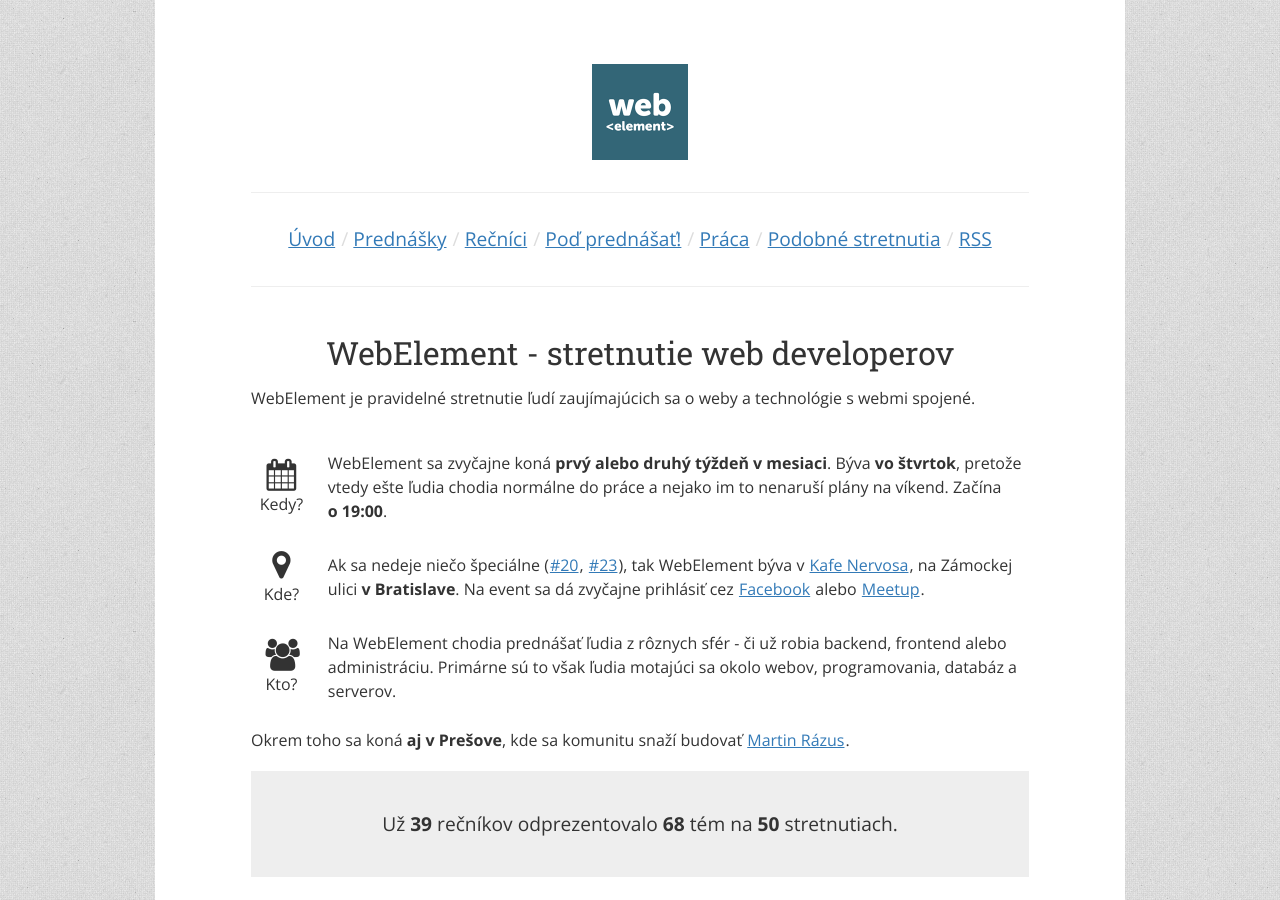
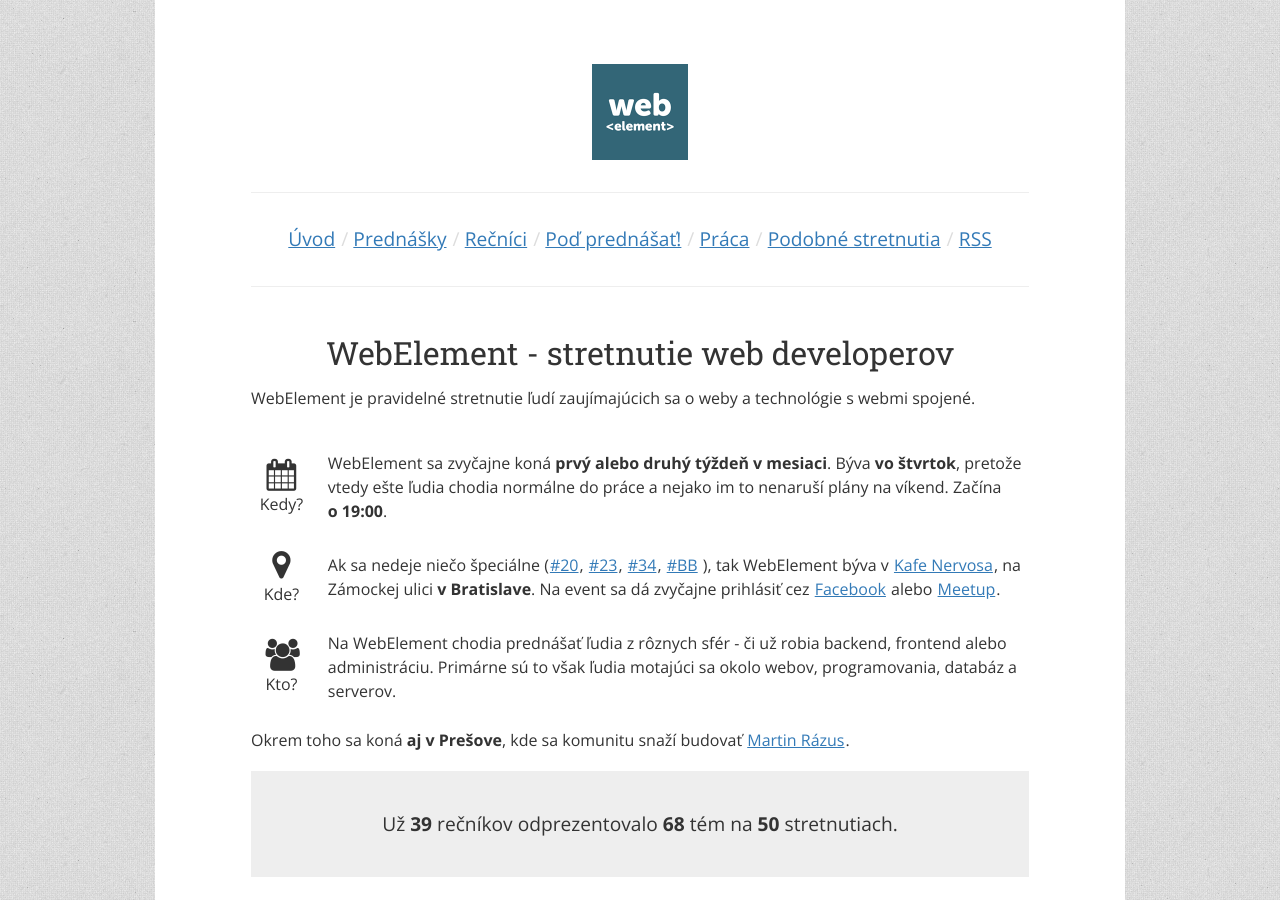
Before and after one commit to ujovlado/webelement-sk, a Jekyll site: the page built from index.md, in a window 1280 px wide and 900 px high. Built offline with Jekyll 4.4.1, drawn with Linux system fonts in a browser that asks for light colours.

```diff
--- a/index.md
+++ b/index.md
@@ -28,8 +28,12 @@ WebElement je pravidelné stretnutie ľudí zaujímajúcich sa o weby a technol
         <td>
             Ak sa nedeje niečo špeciálne
             (<a href="{% post_url 2013-06-06-webelement-20-sygic-andrej-had-ondrej-svitek-git %}" title="WebElement #20 @ Sygic">#20</a>,
-            <a href="{% post_url 2013-09-05-webelement-23-marek-lichtner-hackovanie-dani-a-odvodov-pre-web-developerov %}" title="WebElement #23 @ Progressbar">#23</a>), tak WebElement býva v
-            <a href="https://maps.google.com/maps?q=Zámocká 30, Bratislava" title="Kafe Nervosa, Zámocká 30, Bratislava">Kafe Nervosa</a>, na Zámockej ulici <strong>v Bratislave</strong>. Na event sa dá zvyčajne prihlásiť cez {{ site.links.facebook }} alebo {{ site.links.meetup }}.
+            <a href="{% post_url 2013-09-05-webelement-23-marek-lichtner-hackovanie-dani-a-odvodov-pre-web-developerov %}" title="WebElement #23 @ Progressbar">#23</a>,
+            <a href="{% post_url 2015-05-14-webelement-34 %}" title="WebElement #34 @ VisualDNA CEE">#34</a>,
+            <a href="{% post_url 2015-08-20-webelement-bb %}" title="WebElement Banská Bystrica">#BB</a>
+            ), tak WebElement býva v
+            <a href="https://maps.google.com/maps?q=Zámocká 30, Bratislava" title="Kafe Nervosa, Zámocká 30, Bratislava" target="_blank">Kafe Nervosa</a>, na Zámockej ulici <strong>v Bratislave</strong>.
+            Na event sa dá zvyčajne prihlásiť cez {{ site.links.facebook }} alebo {{ site.links.meetup }}.
         </td>
     </tr>
     <tr>
```
